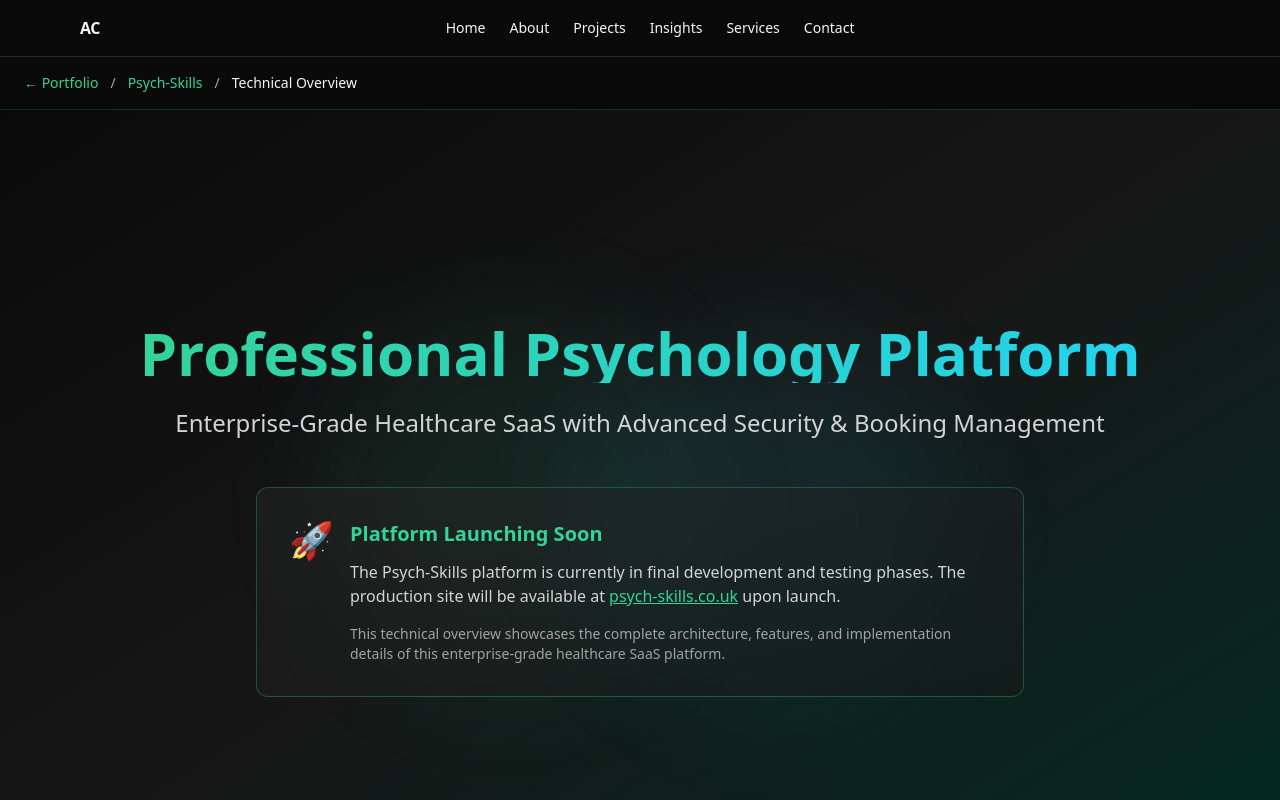
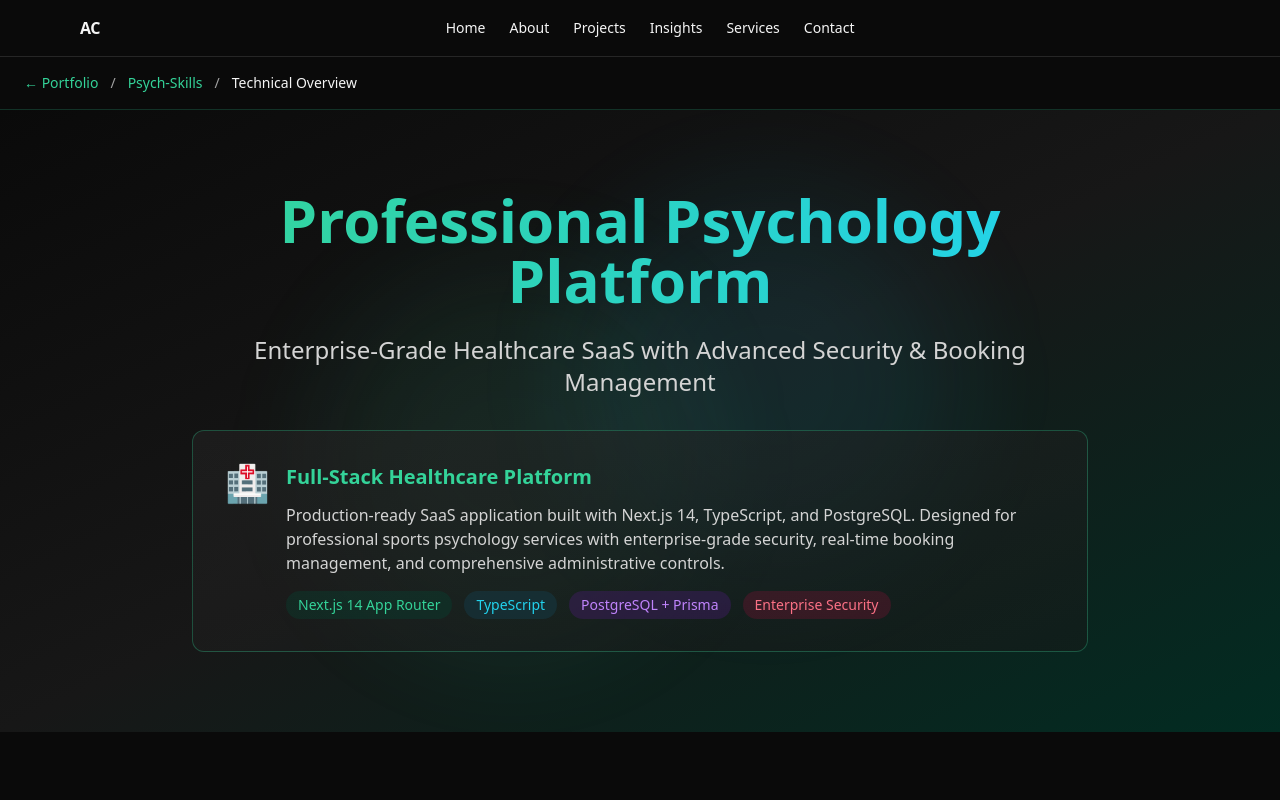
Before and after one commit to cleverly87/clever-technical-writing, a Next.js app: page /projects/psych-skills/overview in a window 1280 px wide. Shown: the top 800 px of the page. Built offline with nearby package versions, Linux system fonts and the light colour scheme.

Commit message:
Update Hero Section to enhance messaging and layout for Psych-Skills platform

```diff
--- a/src/app/(site)/projects/psych-skills/overview/page.tsx
+++ b/src/app/(site)/projects/psych-skills/overview/page.tsx
@@ -40,32 +40,34 @@
  */
 function HeroSection() {
   return (
-    <div className="min-h-screen flex items-center justify-center relative overflow-hidden bg-gradient-to-br from-neutral-950 via-neutral-900 to-emerald-950">
+    <div className="py-20 px-6 relative overflow-hidden bg-gradient-to-br from-neutral-950 via-neutral-900 to-emerald-950">
       <div className="absolute top-1/4 left-1/4 w-96 h-96 bg-emerald-400/10 rounded-full blur-3xl animate-pulse"></div>
       <div className="absolute bottom-1/4 right-1/4 w-96 h-96 bg-cyan-400/10 rounded-full blur-3xl animate-pulse delay-1000"></div>
 
-      <div className="text-center z-10 px-6 max-w-6xl mx-auto">
+      <div className="max-w-4xl mx-auto text-center z-10 relative">
         <h1 className="text-5xl md:text-6xl font-bold mb-6 bg-gradient-to-r from-emerald-400 to-cyan-400 bg-clip-text text-transparent">
           Professional Psychology Platform
         </h1>
-        <p className="text-xl md:text-2xl text-neutral-300 mb-12">
+        <p className="text-xl md:text-2xl text-neutral-300 mb-8">
           Enterprise-Grade Healthcare SaaS with Advanced Security & Booking Management
         </p>
 
-        {/* Platform Coming Soon Notice */}
-        <div className="bg-gradient-to-br from-neutral-800/50 to-neutral-900/50 border border-emerald-400/30 rounded-xl p-8 max-w-3xl mx-auto">
+        <div className="bg-gradient-to-br from-neutral-800/50 to-neutral-900/50 border border-emerald-400/30 rounded-xl p-8 text-left">
           <div className="flex items-start gap-4">
-            <div className="text-4xl">🚀</div>
-            <div className="text-left">
-              <h3 className="text-xl font-semibold text-emerald-400 mb-3">Platform Launching Soon</h3>
+            <div className="text-4xl">🏥</div>
+            <div>
+              <h3 className="text-xl font-semibold text-emerald-400 mb-3">Full-Stack Healthcare Platform</h3>
               <p className="text-neutral-300 mb-4">
-                The Psych-Skills platform is currently in final development and testing phases.
-                The production site will be available at <a href="https://psych-skills.co.uk" className="text-emerald-400 hover:text-emerald-300 underline" target="_blank" rel="noopener noreferrer">psych-skills.co.uk</a> upon launch.
+                Production-ready SaaS application built with Next.js 14, TypeScript, and PostgreSQL.
+                Designed for professional sports psychology services with enterprise-grade security,
+                real-time booking management, and comprehensive administrative controls.
               </p>
-              <p className="text-neutral-400 text-sm">
-                This technical overview showcases the complete architecture, features, and implementation details
-                of this enterprise-grade healthcare SaaS platform.
-              </p>
+              <div className="flex flex-wrap gap-3 text-sm">
+                <span className="px-3 py-1 bg-emerald-900/30 text-emerald-400 rounded-full">Next.js 14 App Router</span>
+                <span className="px-3 py-1 bg-cyan-900/30 text-cyan-400 rounded-full">TypeScript</span>
+                <span className="px-3 py-1 bg-purple-900/30 text-purple-400 rounded-full">PostgreSQL + Prisma</span>
+                <span className="px-3 py-1 bg-rose-900/30 text-rose-400 rounded-full">Enterprise Security</span>
+              </div>
             </div>
           </div>
         </div>
```
